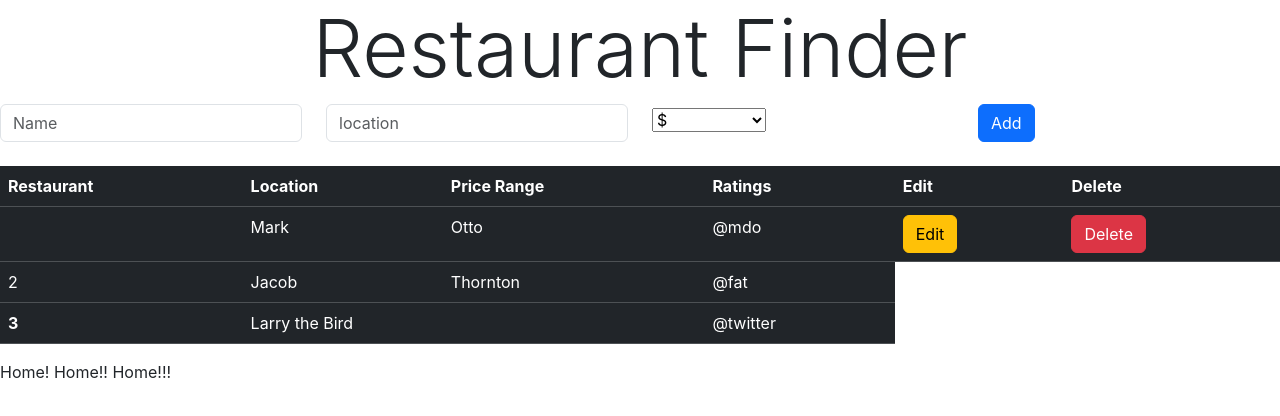
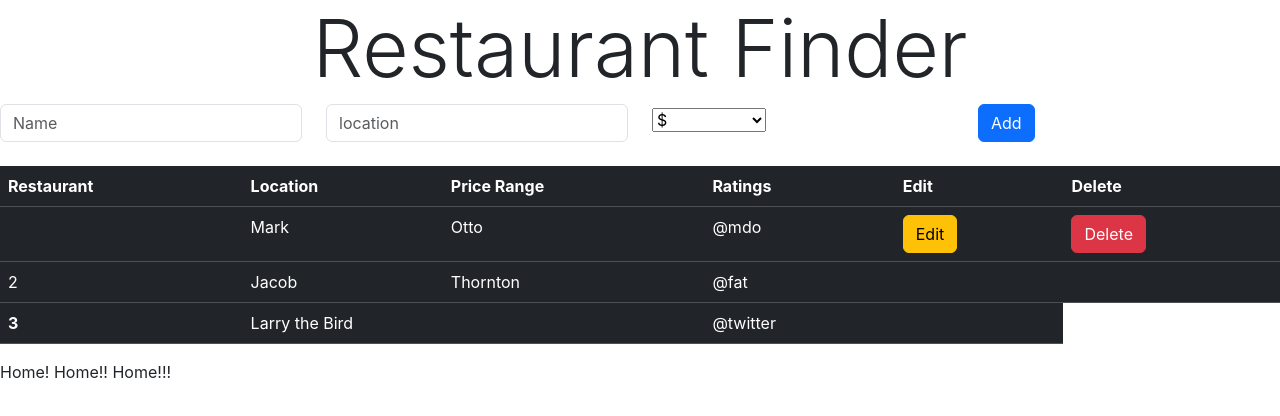
Before and after one commit to AkinolaAdewole/PERNStack-YELP_CLONE, a React (Create React App) app in the folder client/: page / in a window 1280 px wide. Shown: the top 416 px of the page. Built offline with nearby package versions, Linux system fonts and the light colour scheme.

Commit message:
Designing Frontend

```diff
--- a/client/src/components/RestaurantList.jsx
+++ b/client/src/components/RestaurantList.jsx
@@ -30,12 +30,15 @@ const RestaurantList = () => {
                     <td>Jacob</td>
                     <td>Thornton</td>
                     <td>@fat</td>
+                    <td></td>
+                    <td></td>
                 </tr>
 
                 <tr>
                     <th scope="row">3</th>
                     <td colspan="2">Larry the Bird</td>
                     <td>@twitter</td>
+                    <td></td>
                 </tr>
             </tbody>
         </table>
```
